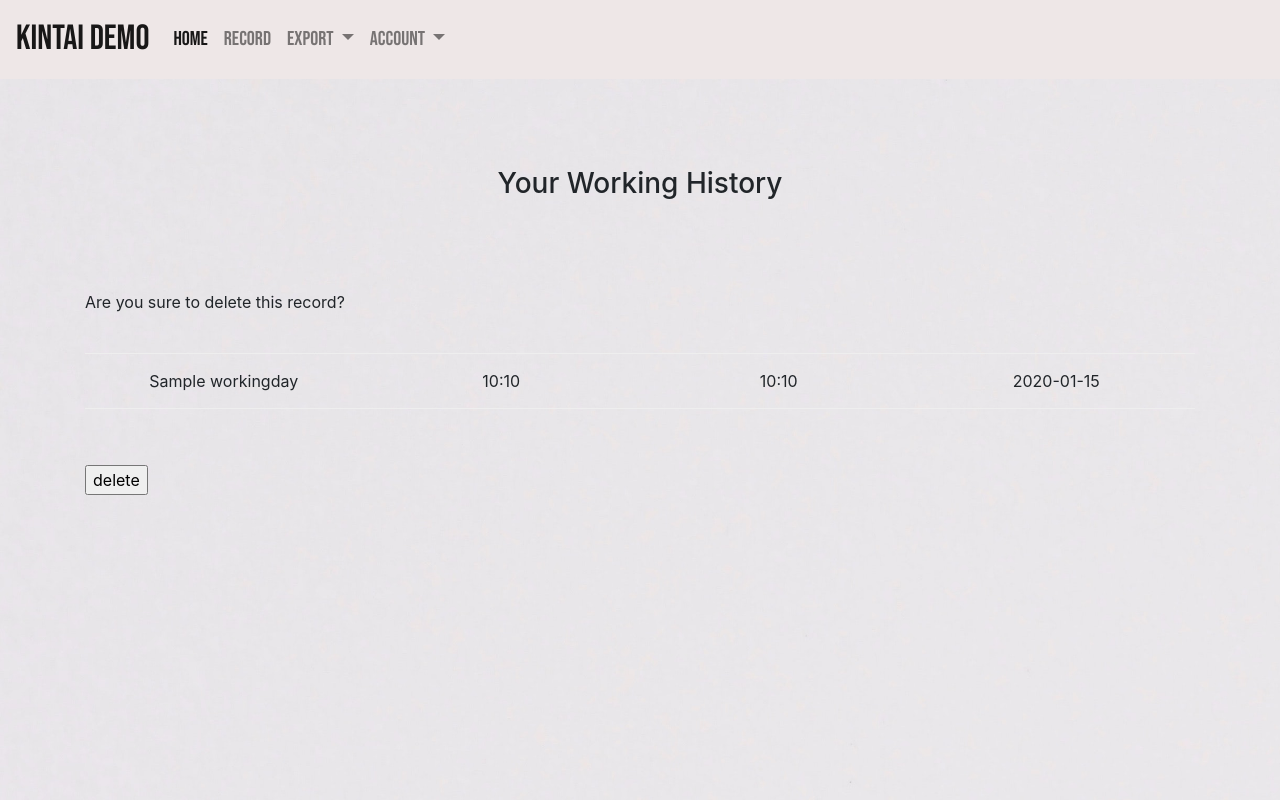
After one commit to yuki-nagano/kintaidemo, a Django app: template kintaiapp/templates/kintaiapp/delete_confirm.html in a window 1280 px wide. The commit adds this page. Run offline with Django 4.2, Linux system fonts and the light colour scheme; the template is opened without the code that fills it: most values are stand-ins (such as "Sample title", 1, 10 or a date in 2020); some libraries are stand-ins or nearby versions.

Commit message:
feat: add record delete template

```diff
--- /dev/null
+++ b/kintaiapp/templates/kintaiapp/delete_confirm.html
@@ -0,0 +1,30 @@
+<!-- 共通部分(ヘッダーフッター)は以下をextends -->
+{% extends "kintaiapp/common/base.html" %}
+
+{% block content %}
+    <body class="for_record">
+    <div class="container">
+        <div class="row">
+            <div class="col-12 col-sm-12">
+                <h3>Your Working History</h3>
+                <form method="POST">
+                    {% csrf_token %}
+                    <table>
+                        <p>Are you sure to delete this record?</p>
+                        <br>
+                        <tr></tr>
+                        <tr>
+                            <td>{{ object.workingday }}</td>
+                            <!-- MEMO: no need space bewteen : and "H:i" -->
+                            <td>{{ object.begintime | time:"H:i" }}</td>
+                            <td>{{ object.finishtime | time:"H:i" }}</td>
+                            <td>{{ object.breaktime }}</td>
+                        </tr>
+                    </table>
+                    <input type="submit" value="delete">
+                </form>
+            </div>
+        </div>
+    </div>
+</body>
+{% endblock %}
--- a/kintaiapp/templates/kintaiapp/record.html
+++ b/kintaiapp/templates/kintaiapp/record.html
@@ -13,7 +13,7 @@
                         <th>Start</th>
                         <th>End</th>
                         <th>Break</th>
-
+                        <th>Edit/Delete</th>
                     </tr>
                     {% for record in kintailist %}
                     <tr>
@@ -23,6 +23,7 @@
                         <td>{{ record.finishtime | time:"H:i" }}</td>
                         <td>{{ record.breaktime }}</td>
                         <td><a href="record/edit/{{record.id}}">✏️</a></td>
+                        <td><a href="record/delete/{{record.id}}">🗑</a></td>
                     </tr>
                     {% endfor %}
                 </table>
```
